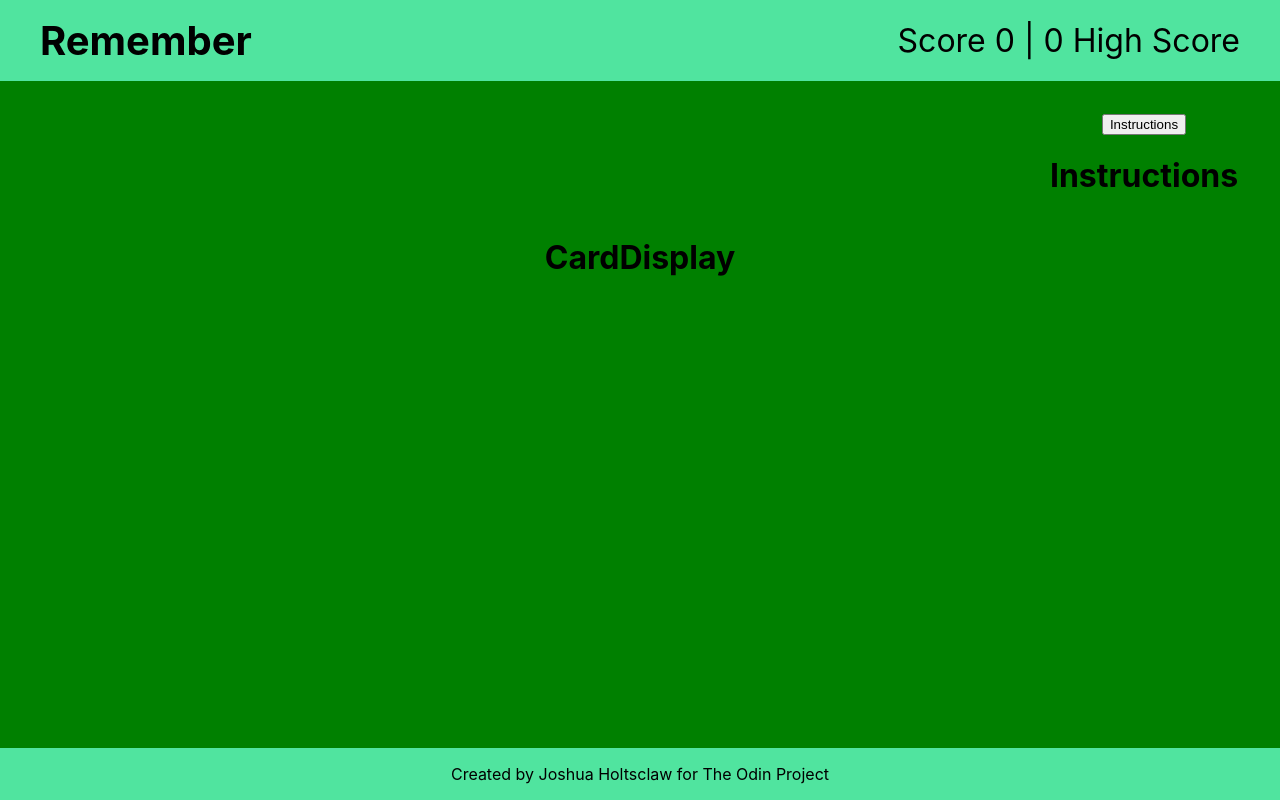
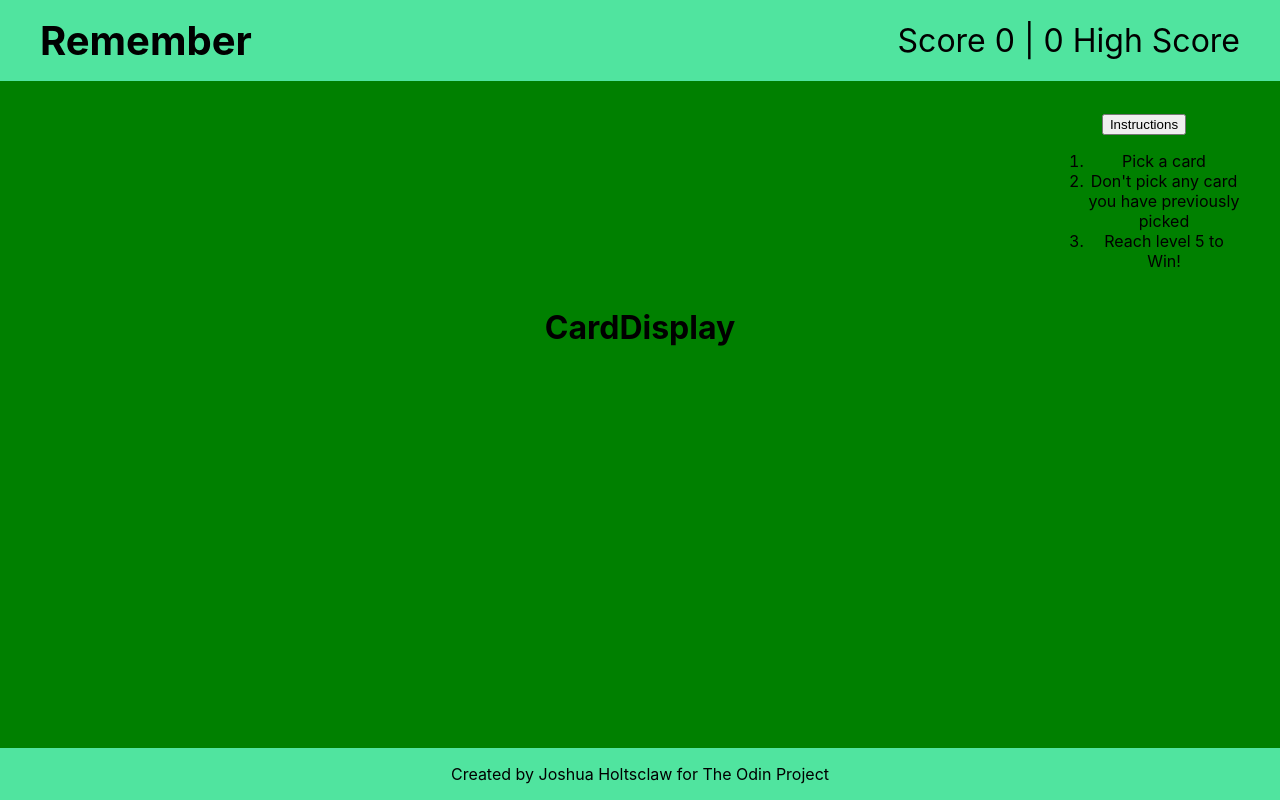
Before and after one commit to Marshnme/memory-card-app, a React (Create React App) app: page / in a window 1280 px wide. Both pictures are taken after a click on the button "Instructions". Built offline with nearby package versions, Linux system fonts and the light colour scheme.

Commit message:
included instructions

```diff
--- a/src/components/Instructions.jsx
+++ b/src/components/Instructions.jsx
@@ -2,7 +2,13 @@
 
 
 const Instructions = () => {
-    return <h1>Instructions</h1>
+    return(
+        <ol>
+            <li>Pick a card</li>
+            <li>Don't pick any card you have previously picked</li>
+            <li>Reach level 5 to Win!</li>
+        </ol>
+    )
 }
 
 export default Instructions
```
Also changed, not shown: src/components/stylesheets/CardDisplay.css (added).
